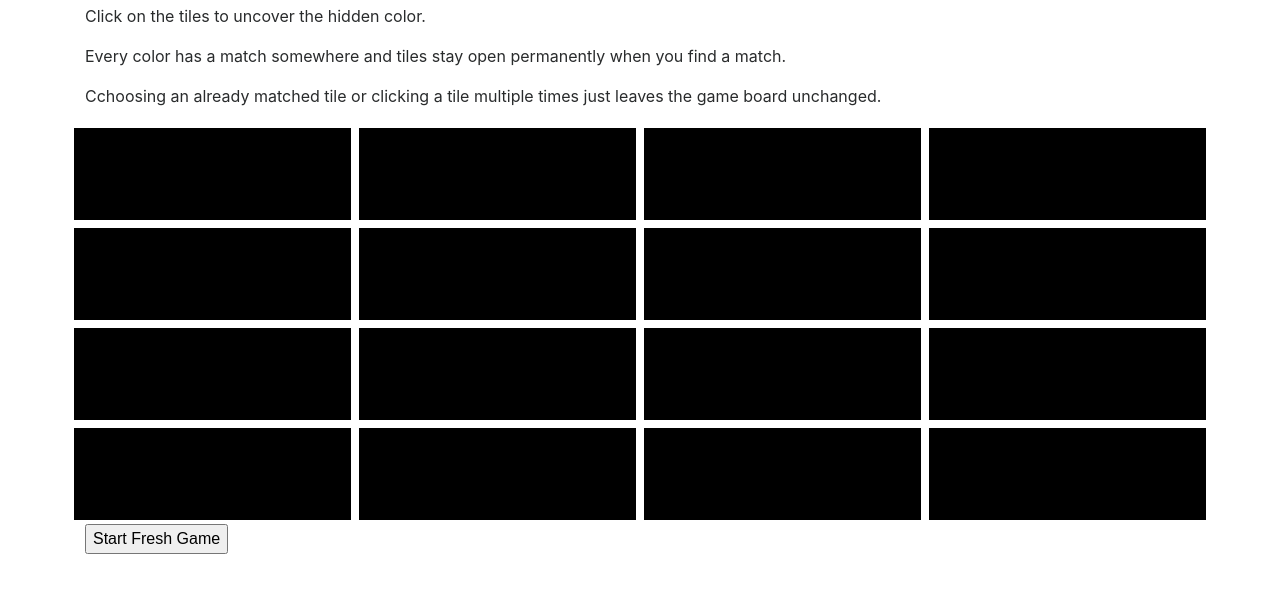
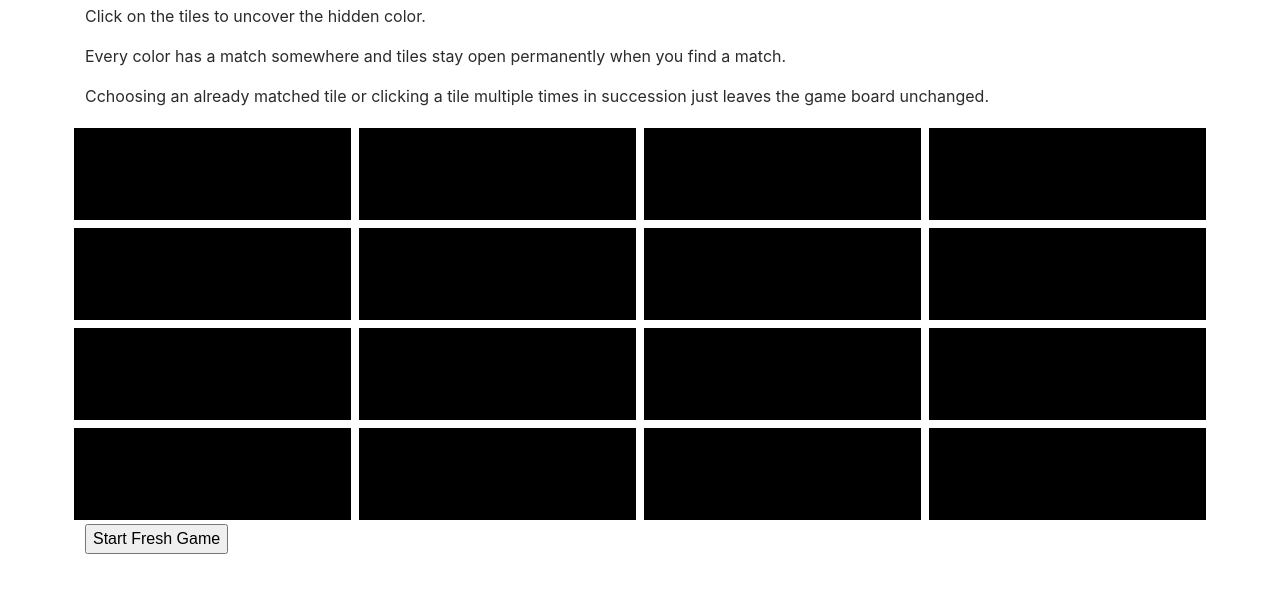
Before and after one commit to priort/memory-tiles, a website: page public/index.html in a window 1280 px wide. Shown: the part 48-640 px from the top of the page. Drawn offline with Linux system fonts and the light colour scheme.

Commit message:
More changes to readme and instructions.

```diff
--- a/public/index.html
+++ b/public/index.html
@@ -14,7 +14,7 @@
     Every color has a match somewhere and tiles stay open permanently when you find a match.
   </p>
   <p>
-    Cchoosing an already matched tile or clicking a tile multiple times just leaves the game board unchanged.
+    Cchoosing an already matched tile or clicking a tile multiple times in succession just leaves the game board unchanged.
   </p>
   </div>
   <div id = "memory-tiles-container" class="container" style="min-height:800px"></div>
```
Also changed, not shown: README.md.
